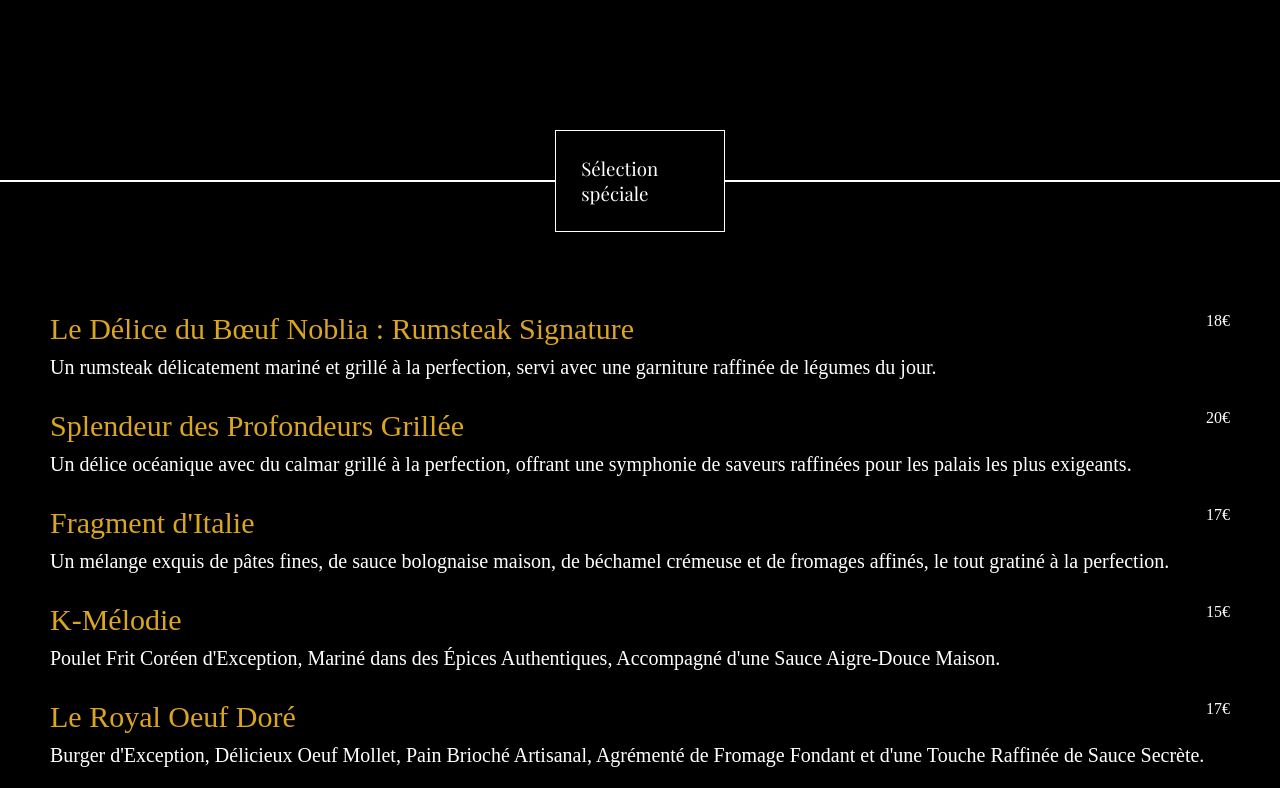
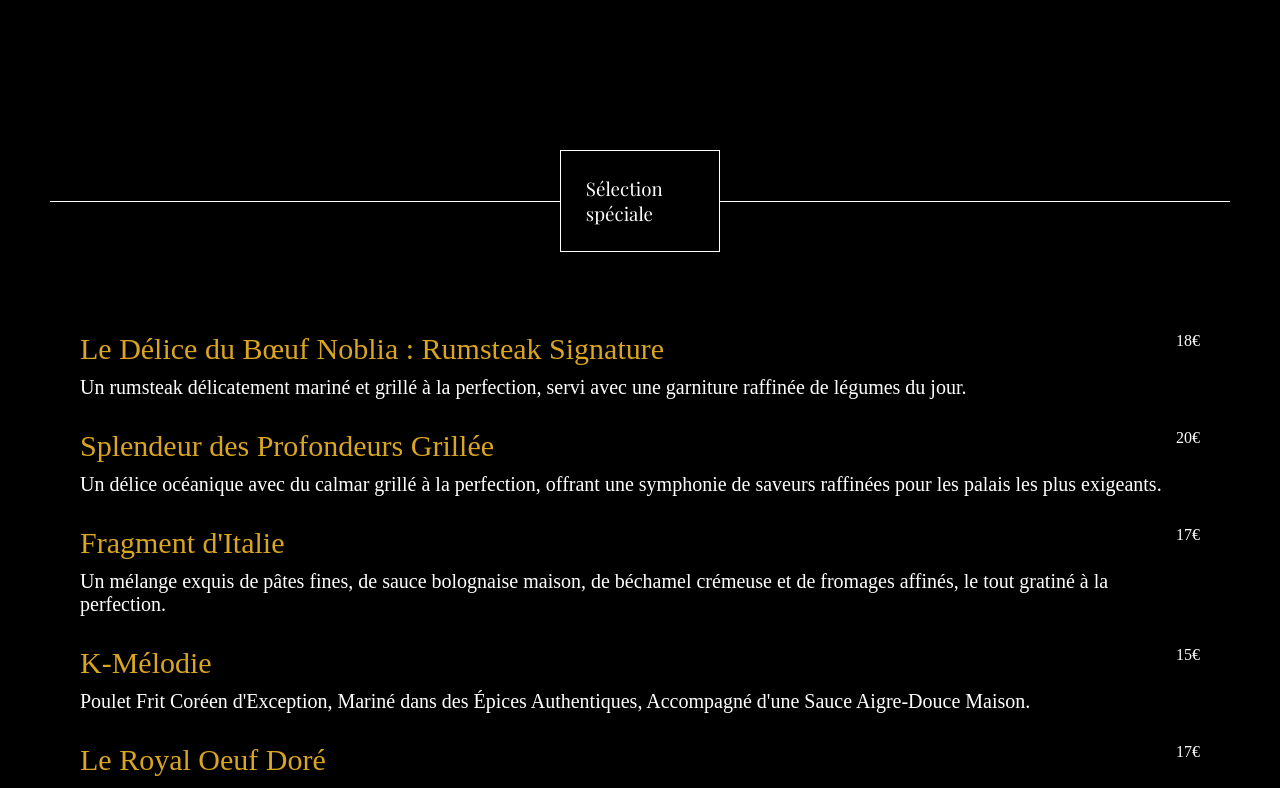
Before and after one commit to Myakii/Spectra, a React (Vite) app: page / in a window 1280 px wide. Shown: the part 1880-2668 px from the top of the page. Built offline with nearby package versions, Linux system fonts and the light colour scheme.

Commit message:
add new component

```diff
--- a/src/pages/components/buttons.tsx
+++ b/src/pages/components/buttons.tsx
@@ -1,7 +1,8 @@
-import React from 'react'
+import React from "react";
 
 interface ButtonProps {
-    onClick?: (event: React.MouseEvent<HTMLButtonElement, MouseEvent>) => void; className?: string;
+  onClick?: (event: React.MouseEvent<HTMLButtonElement, MouseEvent>) => void;
+  className?: string;
   children: React.ReactNode;
 }
 
--- /dev/null
+++ b/src/pages/components/headerWithBorder.tsx
@@ -0,0 +1,21 @@
+import React from "react";
+
+interface HeaderWithBorderProps {
+  children: React.ReactNode;
+  className?: string;
+}
+
+const HeaderWithBorder: React.FC<HeaderWithBorderProps> = ({
+  className,
+  children,
+}) => {
+  return (
+    <div className={className}>
+      <div className="border-line"></div>
+      <h3>{children}</h3>
+      <div className="border-line"></div>
+    </div>
+  );
+};
+
+export default HeaderWithBorder;
--- a/src/pages/home/components/dataSeventTime.tsx
+++ b/src/pages/home/components/dataSeventTime.tsx
@@ -2,6 +2,10 @@ import React, { useEffect, useState } from 'react';
 import data from '../../../json/data.json';
 
 import '../css/dataSeventTime.css';
+
+import HeaderSelect from '../../components/headerWithBorder';
+import '../css/headerSelectFood.css';
+
 
 interface MenuItem {
     id: number;
@@ -34,6 +38,12 @@ const DataSeventTime: React.FC = () => {
     }, []);
 
     return (
+        <div>
+            <div className='headerSelectFood'>
+                <HeaderSelect>
+                    Sélection spéciale
+                </HeaderSelect>
+            </div>
             <div className='selectFood'>
                 <div className='fiveFoodList'>
                     {chefSpecial &&
@@ -50,6 +60,7 @@ const DataSeventTime: React.FC = () => {
                         ))}
                 </div>
             </div>
+        </div>
 
     );
 };
--- a/src/pages/home/components/headerSelectFood.tsx
+++ /dev/null
@@ -1,13 +0,0 @@
-import React from 'react'
-
-import '../css/headerSelectFood.css';
-
-export default function headerSelectFood() {
-  return (
-    <div className='headerSelectFood'>
-    <div className='border-line'></div>
-    <h3>Sélection spéciale</h3>
-    <div className='border-line'></div>
-  </div>
-  )
-}
--- a/src/pages/home/css/dataSeventTime.css
+++ b/src/pages/home/css/dataSeventTime.css
@@ -14,3 +14,8 @@
 .FoodDescription {
     font-size: 20px;
 }
+
+.selectFood {
+    padding-right: 30px;
+    padding-left: 30px;
+}
--- a/src/pages/home/css/headerSelectFood.css
+++ b/src/pages/home/css/headerSelectFood.css
@@ -1,8 +1,12 @@
 .headerSelectFood {
+    margin-top: 170px;
+    margin-bottom: 80px;
+}
+
+.headerSelectFood div {
     display: flex;
     align-items: center;
     justify-content: space-around;
-    margin-top: 200px;
 }
 
 .headerSelectFood h3 {
@@ -13,6 +17,6 @@
 
 .border-line {
     width: 700px;
-    color: white;
-    border: 1px solid white;
+    height: 1px;
+    background-color: white;
 }
--- a/src/pages/home/home.tsx
+++ b/src/pages/home/home.tsx
@@ -7,7 +7,6 @@ import { useNavigate } from 'react-router-dom';
 import Button from '../components/buttons';
 import DataThreeTime from './components/dataThreeTime';
 import DataSeventTime from './components/dataSeventTime';
-import HeaderSelectFood from './components/headerSelectFood';
 
 
 interface HomeProps {
@@ -37,7 +36,6 @@ const Home: React.FC<HomeProps> = () => {
       <div id='chefSpecialContainer'>
         <DataThreeTime />
       </div>
-      <HeaderSelectFood/>
       <div id='selectFoodContainer'>
           <DataSeventTime />
       </div>
```
Lines whose indentation alone changed are shown as unchanged.
